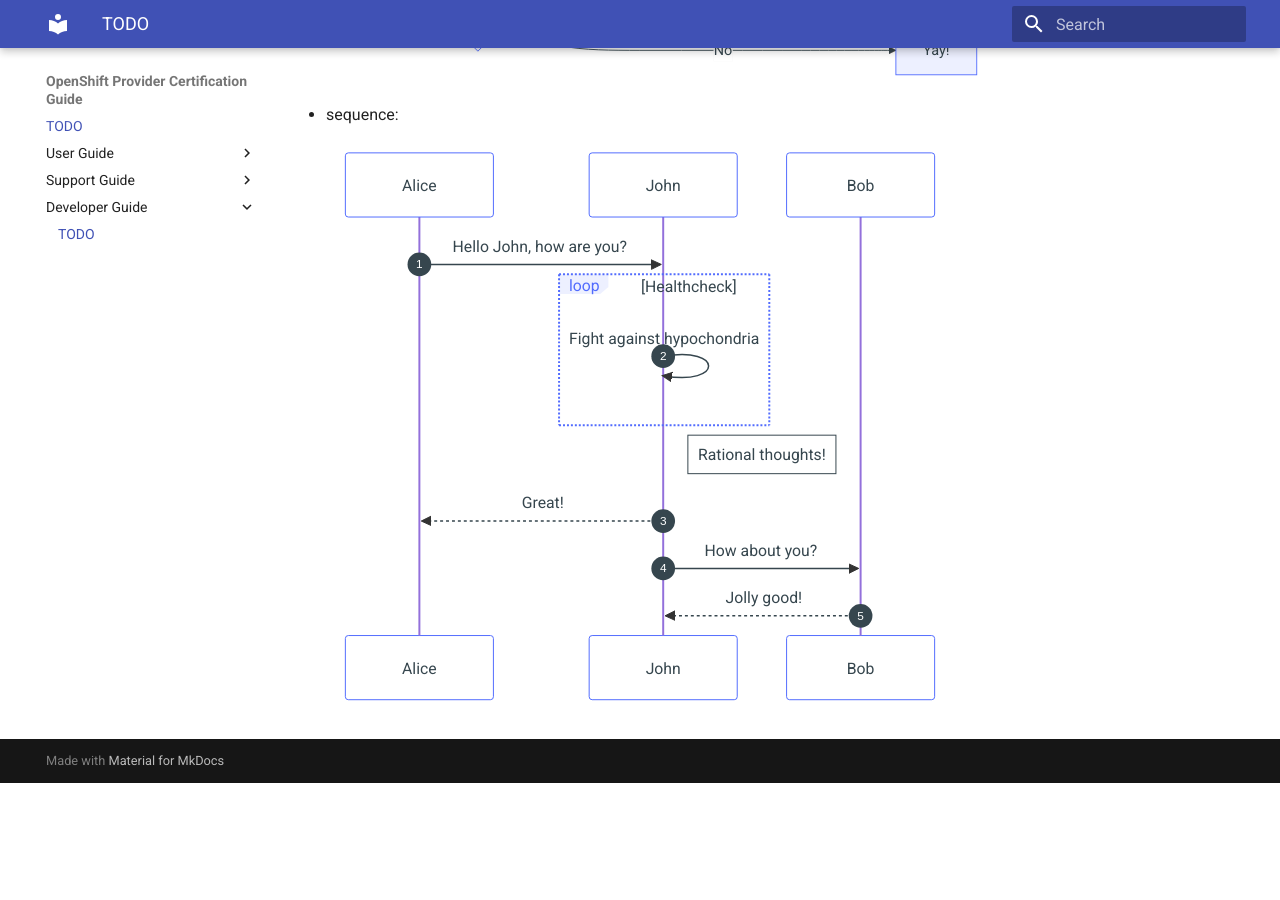
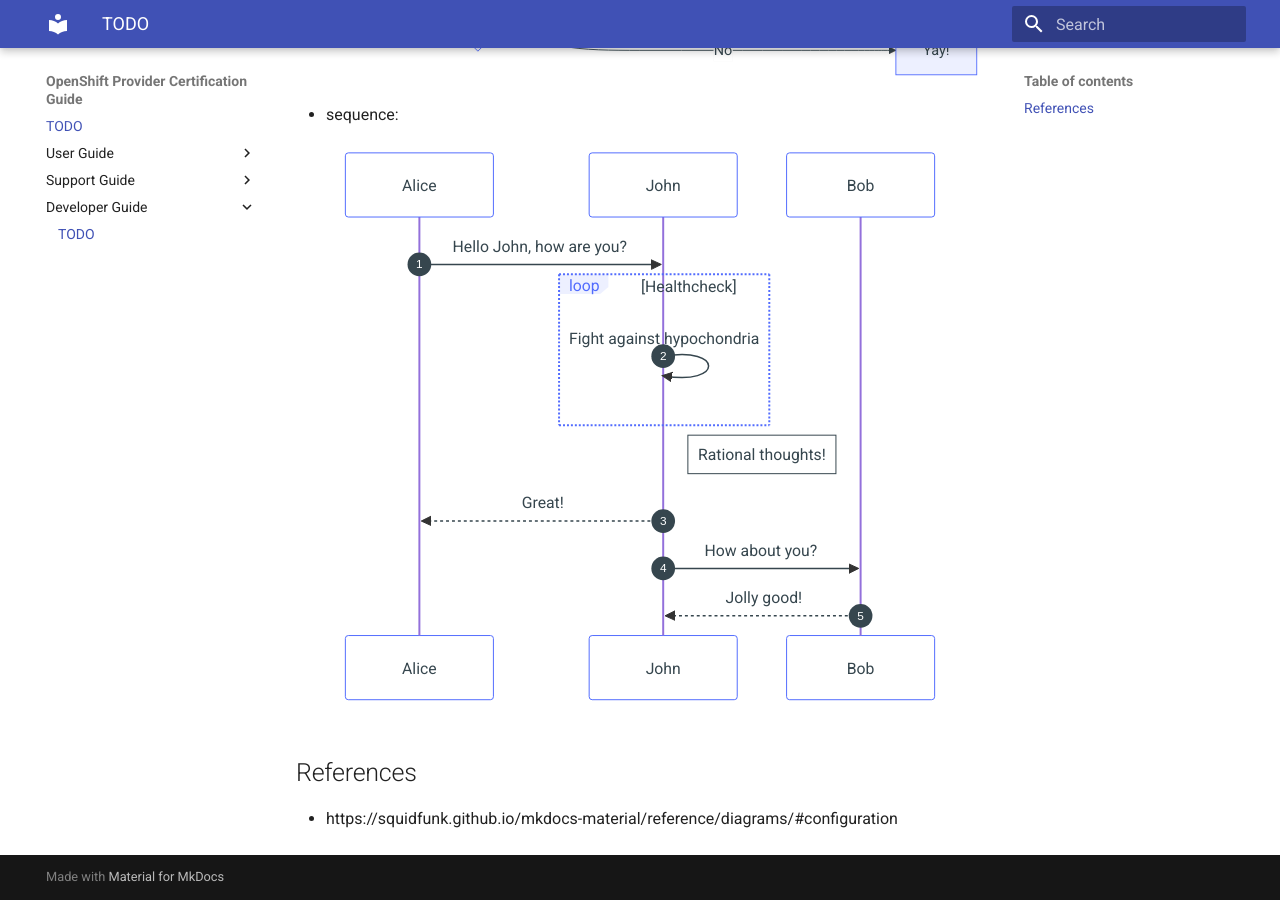
Before and after one commit to mtulio/lab-ghpages, an MkDocs documentation site: the page built from docs/TODO.md, in a window 1280 px wide and 900 px high, scrolled down 874 px. Built offline with MkDocs 1.6.1 and Material for MkDocs 9.7.7, drawn with Linux system fonts in a browser that asks for light colours; before the commit the page ends 1657 px from its top, so only the background shows below that.

Commit message:
Update TODO.md

````diff
--- a/docs/TODO.md
+++ b/docs/TODO.md
@@ -41,3 +41,10 @@ sequenceDiagram
   John->>Bob: How about you?
   Bob-->>John: Jolly good!
 ```
+
+
+
+
+## References
+
+- https://squidfunk.github.io/mkdocs-material/reference/diagrams/#configuration
````
